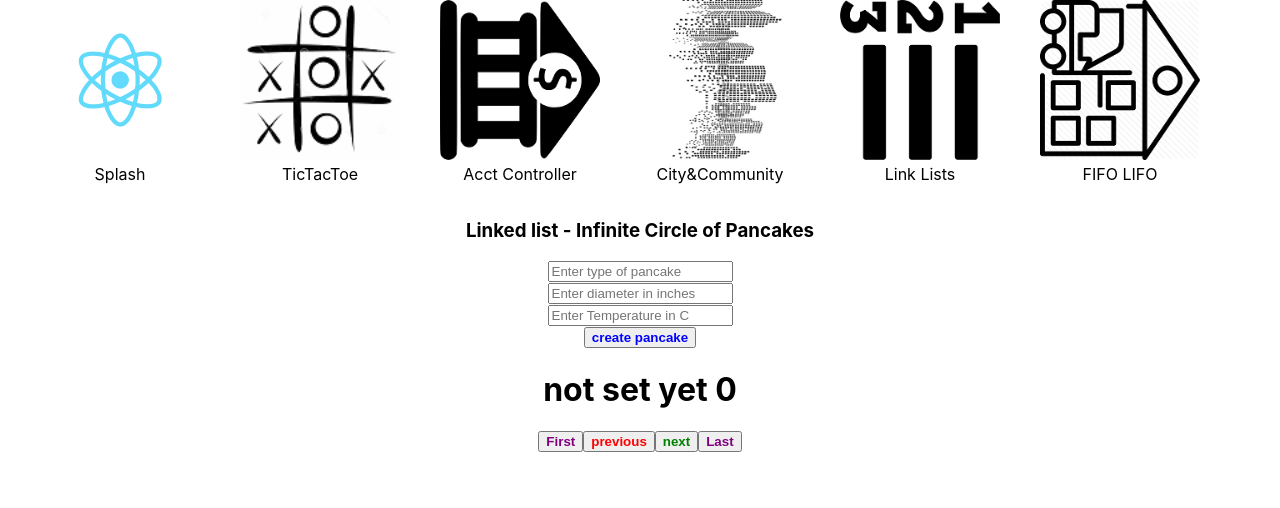
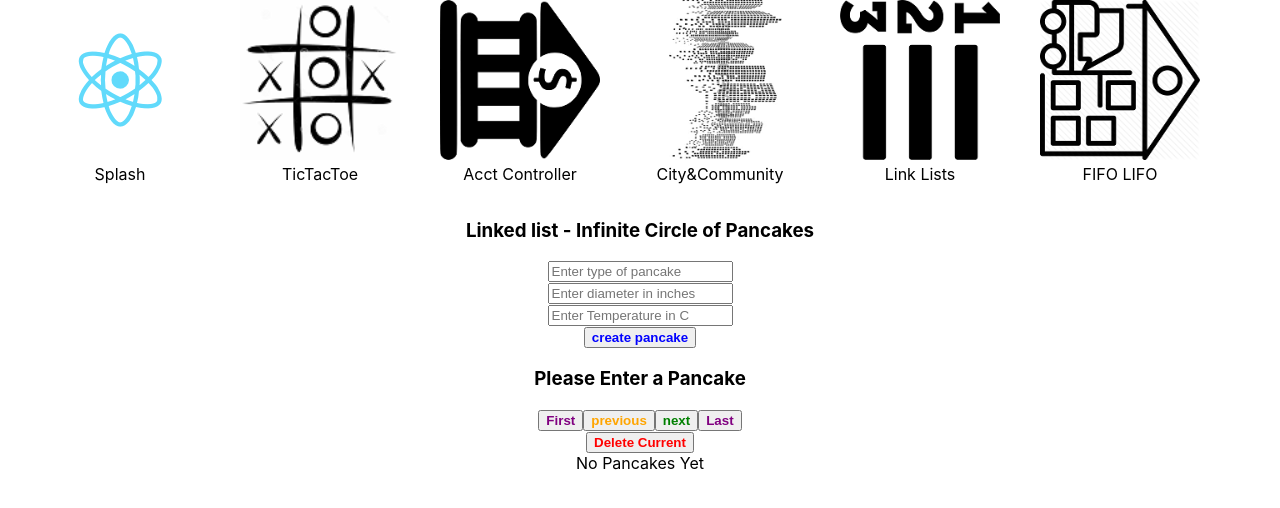
Before and after one commit to derekCormack/TeamReactMigration, a React (Create React App) app in the folder react-build/: page / in a window 1280 px wide. Shown: the top 508 px of the page. Built offline with nearby package versions, Linux system fonts and the light colour scheme.

Commit message:
fixed all bug and added delete on linked list

```diff
--- a/react-build/src/components/list/LinkedListComp.js
+++ b/react-build/src/components/list/LinkedListComp.js
@@ -1,6 +1,6 @@
-import React, { useState, useEffect } from 'react';
+import React, { useState } from 'react';
 import Pancake from './pancakeComp';
-import styles from './LinkedList.module.css';
+// import styles from './LinkedList.module.css';
 import functions from './linkedbusiness.js';
 
 const stack = new functions.Stack()
@@ -11,14 +11,8 @@ function LinkedList() {
   const [diameter, setDiameter] = useState(10);
   const [heatLevel, setHeatLevel] = useState("hot");
   //const [stack, setStack] = useState(new functions.Stack);
-  const [pancakeDisplay, setPancakeDisplay] = useState("Enter a Pancake");
+  // const [pancakeDisplay, setPancakeDisplay] = useState("Enter a Pancake");
   const [counter, setCounter] = useState(0);
-
-  // useEffect(() => {
-  //   setType(document.getElementById("idType").value);
-  //   setDiameter(document.getElementById("idDiameter").value);
-  //   setHeatLevel(document.getElementById("idheatLevel").value);
-  // });
 
 
   function callType() {
@@ -37,48 +31,36 @@ function LinkedList() {
     stack.insert(type, diameter, heatLevel)//sets first node, instantiate 1st pancake
     console.log(stack.get());
     setCounter(counter + 1);
-
   }
 
   function onPrevious() {
-    if (pancakeDisplay === "Enter a Pancake") {
-      return 0
-    }
-
+    setCounter(counter + 1)
     stack.prev()  // go to PREVIOUS node in STACK
-    console.log(stack.get())
   }
   function onNext() {
-    if (pancakeDisplay === "Enter a Pancake") {
-      return 0
-    }
-
+    setCounter(counter + 1);
     stack.next(); // go to NEXT node in STACK
   }
 
   function onFirst() {
-    if (pancakeDisplay === "Enter a Pancake") {
-      return 0
-    }
-
+    setCounter(counter + 1);
     stack.firstNode();
-
   }
 
   function onLast() {
-    if (pancakeDisplay === "Enter a Pancake") {
-      return 0
+    setCounter(counter + 1);
+    stack.lastNode();
   }
+  function onDelete() {
+    stack.delete()
+    setCounter(counter + 1);
+  }
+  // console.log("---",stack.get());
 
-    stack.lastNode();
-
-  }
-  console.log("---",stack.get());
-  let myId;
   let output;
 
   if (stack.get()) {
-    myId = stack.get().id;
+
     output = <Pancake
       id={stack.get().id}    //  display pancake
       type={stack.get().type}
@@ -87,11 +69,9 @@ function LinkedList() {
 
   } else {
 
-    myId = "not set yet";
-    output = "";
+    output = "Please Enter a Pancake";
+  }
 
-  }
-  // console.log(stack)
   return (
 
     <div style={{ textAlign: 'center' }} >
@@ -100,20 +80,20 @@ function LinkedList() {
       <h3> Linked list - Infinite Circle of Pancakes</h3>
 
       <input id="idType" onChange={callType} placeholder="Enter type of pancake "></input><br></br>
-      <input id="idDiameter" onChange={callDiameter} placeholder="Enter diameter in inches" ></input><br></br>
+      <input id="idDiameter" onChange={callDiameter} type="number" placeholder="Enter diameter in inches" ></input><br></br>
       <input id="idheatLevel" onChange={callHeat} placeholder="Enter Temperature in C"></input><br></br>
 
       <button onClick={createPancake} style={{ color: 'blue', fontWeight: 'bold' }}> create pancake </button>  <br></br>
 
-  <h1>{myId} {counter}</h1>
-      {/* {pancakeDisplay}<br></br> */}
+      <h3> {output}</h3>
 
       <button onClick={onFirst} style={{ color: 'purple', fontWeight: 'bold' }}> First </button>
-      <button onClick={onPrevious} style={{ color: 'red', fontWeight: 'bold' }}> previous </button>
+      <button onClick={onPrevious} style={{ color: 'orange', fontWeight: 'bold' }}> previous </button>
       <button onClick={onNext} style={{ color: 'green', fontWeight: 'bold' }}> next </button>
       <button onClick={onLast} style={{ color: 'purple', fontWeight: 'bold' }}> Last </button><br></br>
+      <button onClick={onDelete} style={{ color: 'red', fontWeight: 'bold' }}> Delete Current </button><br></br>
 
-      {/* {stack.totalNodes()} */}
+      {stack.totalNodes()}
 
     </div>
   )
--- a/react-build/src/components/list/linkedbusiness.js
+++ b/react-build/src/components/list/linkedbusiness.js
@@ -1,6 +1,6 @@
 
 
-class Stack{  //LINK LIST CLASS
+class Stack {  //LINK LIST CLASS
 
     constructor() {
         this.current = null;
@@ -32,7 +32,23 @@ class Stack{  //LINK LIST CLASS
         }
         return id;
     }
+    delete() {
+        if (this.current) {
+            if(this.current===this.current.nextCake){
+                this.current=null
+                console.log("first case")
+                return 0
+            }
+            console.log("second case")
+            this.current.nextCake.prevCake=this.current.prevCake
+            this.current.prevCake.nextCake=this.current.nextCake
+            this.current = this.current.prevCake;
 
+        } else {
+            return 0
+        }
+
+    }
     next() {
         if (this.current) {
             this.current = this.current.nextCake;
@@ -46,30 +62,33 @@ class Stack{  //LINK LIST CLASS
         return this.current;
     }
     // total of all nodes
-    totalNodes(){// determine total inches of all pancakes laid side to side
+    totalNodes() {// determine total inches of all pancakes laid side to side
 
         if (!this.current) {
             return "No Pancakes Yet";
         }
-        let total=0
+
+        let total = 0
         const startid = this.current.id;
         while (this.current.nextCake.id !== startid) {
 
-            total=total+this.current.diameter
+            total = total + this.current.diameter
 
             this.next();
         }
-         return total+this.current.diameter+" total inches of diameter"
+        total = total + this.current.diameter
+        this.next()
+        return total + " total inches of diameter"
+
     }
     //
-    firstNode(){//determine first node of stack
+    firstNode() {//determine first node of stack
         this.find("p1");
         return this.get()
     }
 
-    lastNode(){//determine last node of stack
+    lastNode() {//determine last node of stack
         const idlast = 'p' + this.count;
-        console.log(idlast)
         this.find(idlast);
         return this.get()
     }
@@ -108,4 +127,4 @@ class Stack{  //LINK LIST CLASS
 
 
 
-export default { Pancake, Stack};
+export default { Pancake, Stack };
```
Also changed, not shown: 1 other file (tests, documents, lock files or other folders). Lines whose indentation alone changed are shown as unchanged.
